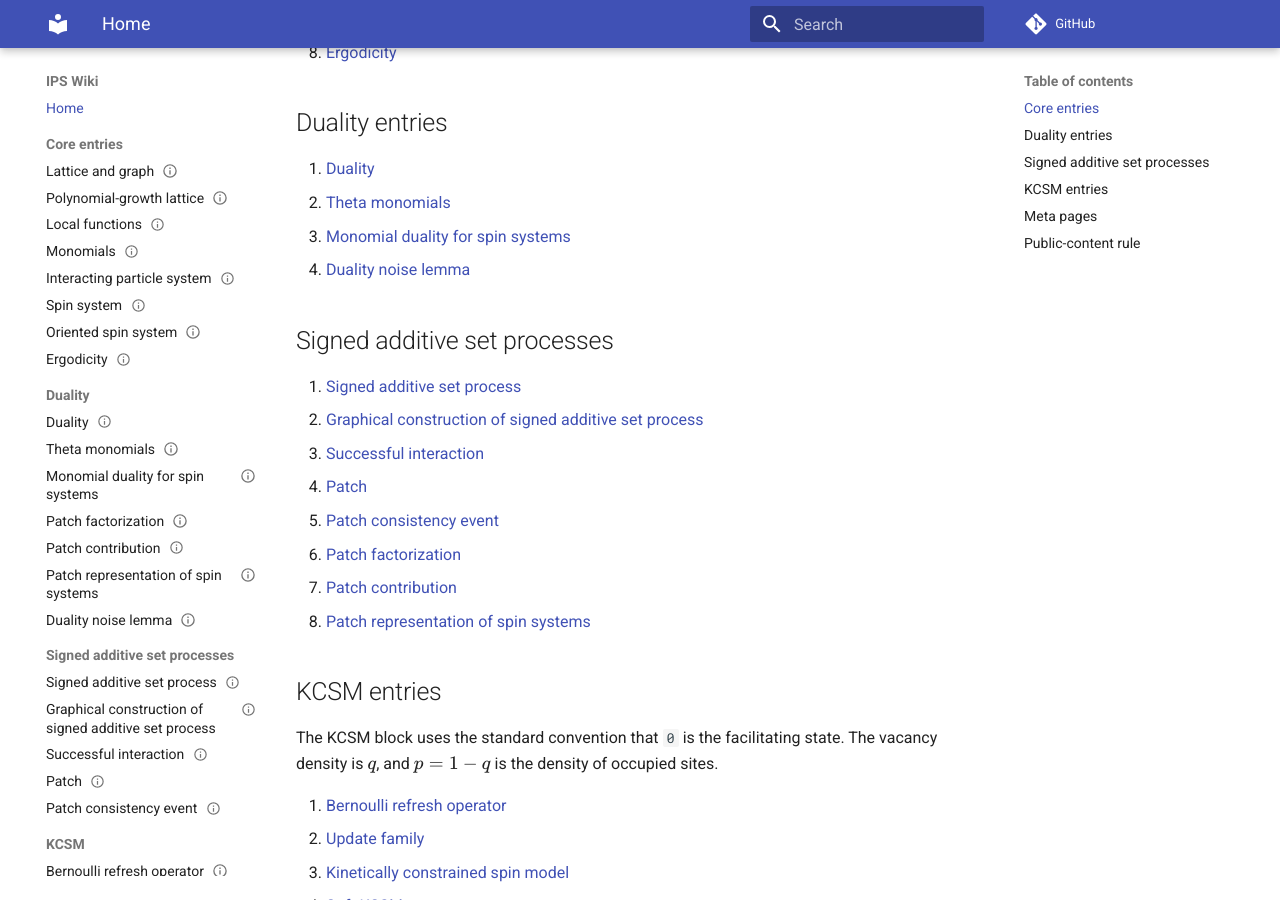
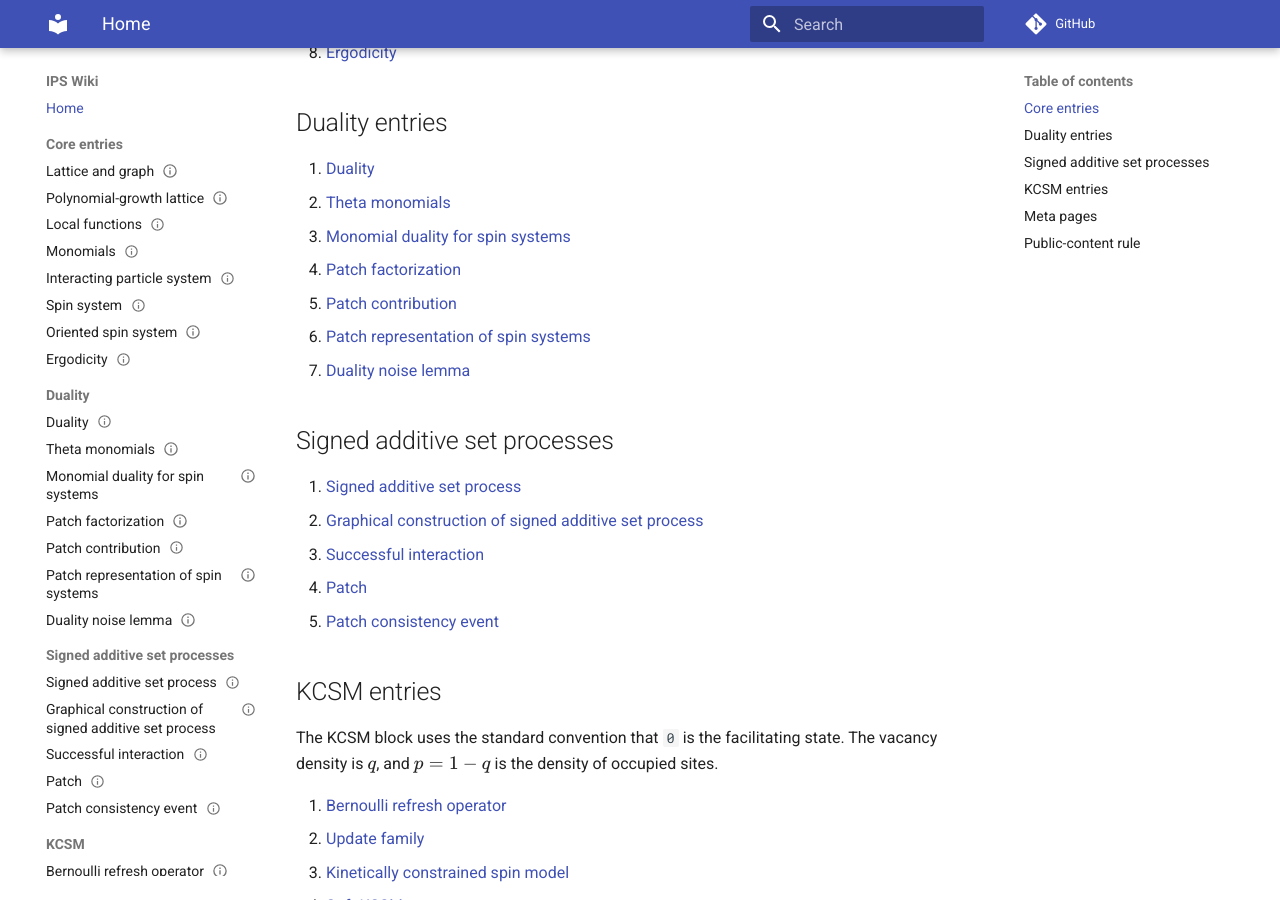
Before and after one commit to maciejgluchowski86-beep/ips-wiki, an MkDocs documentation site: the page built from docs/index.md, in a window 1280 px wide and 900 px high, scrolled down 626 px. Built offline with MkDocs 1.6.1 and Material for MkDocs 9.7.7, drawn with Linux system fonts in a browser that asks for light colours; comment, search, counter and statistics services are not loaded; part of the change alters nothing that is shown.

```diff
--- a/docs/index.md
+++ b/docs/index.md
@@ -22,7 +22,10 @@ A minimal dependency order is:
 1. [Duality](entries/duality.md)
 2. [Theta monomials](entries/theta-monomials.md)
 3. [Monomial duality for spin systems](entries/monomial-duality-for-spin-systems.md)
-4. [Duality noise lemma](entries/duality-noise-lemma.md)
+4. [Patch factorization](entries/patch-factorization.md)
+5. [Patch contribution](entries/patch-contribution.md)
+6. [Patch representation of spin systems](entries/patch-representation-of-spin-systems.md)
+7. [Duality noise lemma](entries/duality-noise-lemma.md)
 
 ## Signed additive set processes
 
@@ -31,9 +34,6 @@ A minimal dependency order is:
 3. [Successful interaction](entries/successful-interaction.md)
 4. [Patch](entries/patch.md)
 5. [Patch consistency event](entries/patch-consistency-event.md)
-6. [Patch factorization](entries/patch-factorization.md)
-7. [Patch contribution](entries/patch-contribution.md)
-8. [Patch representation of spin systems](entries/patch-representation-of-spin-systems.md)
 
 ## KCSM entries
 
```
